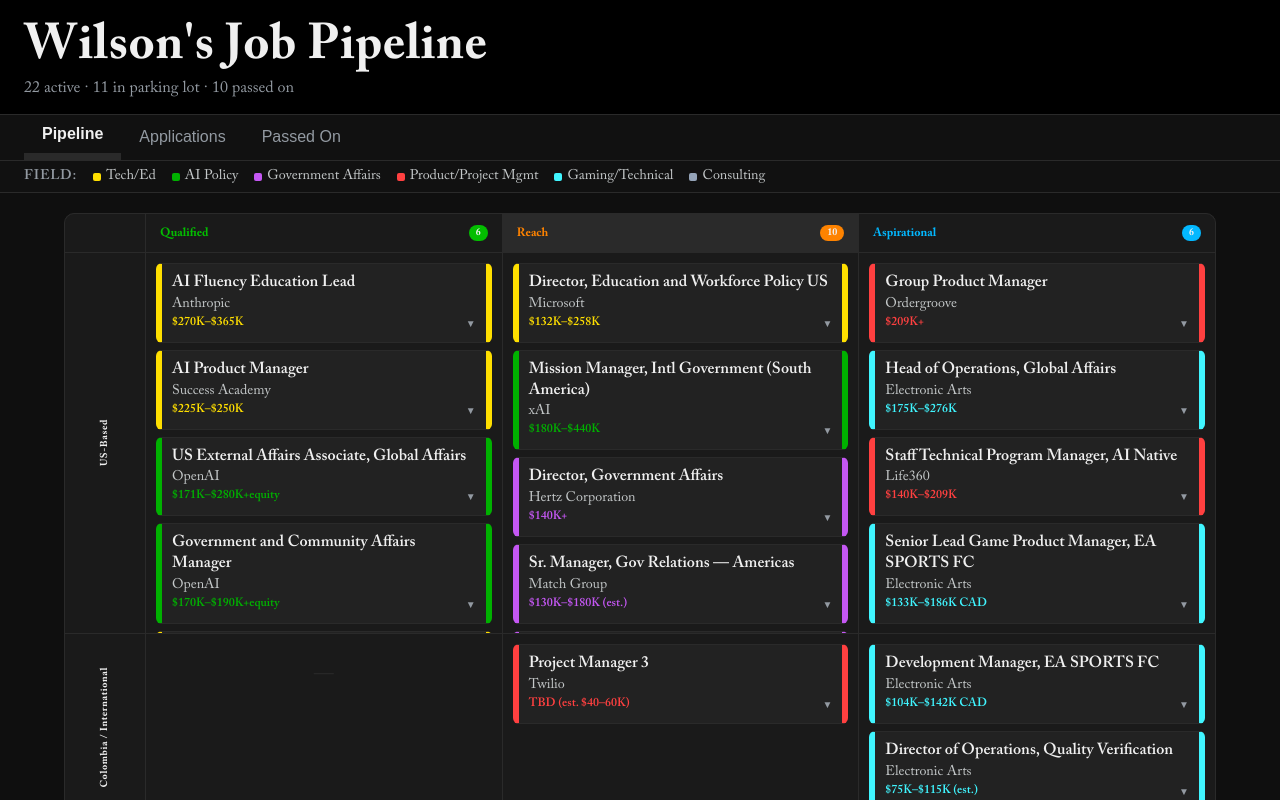
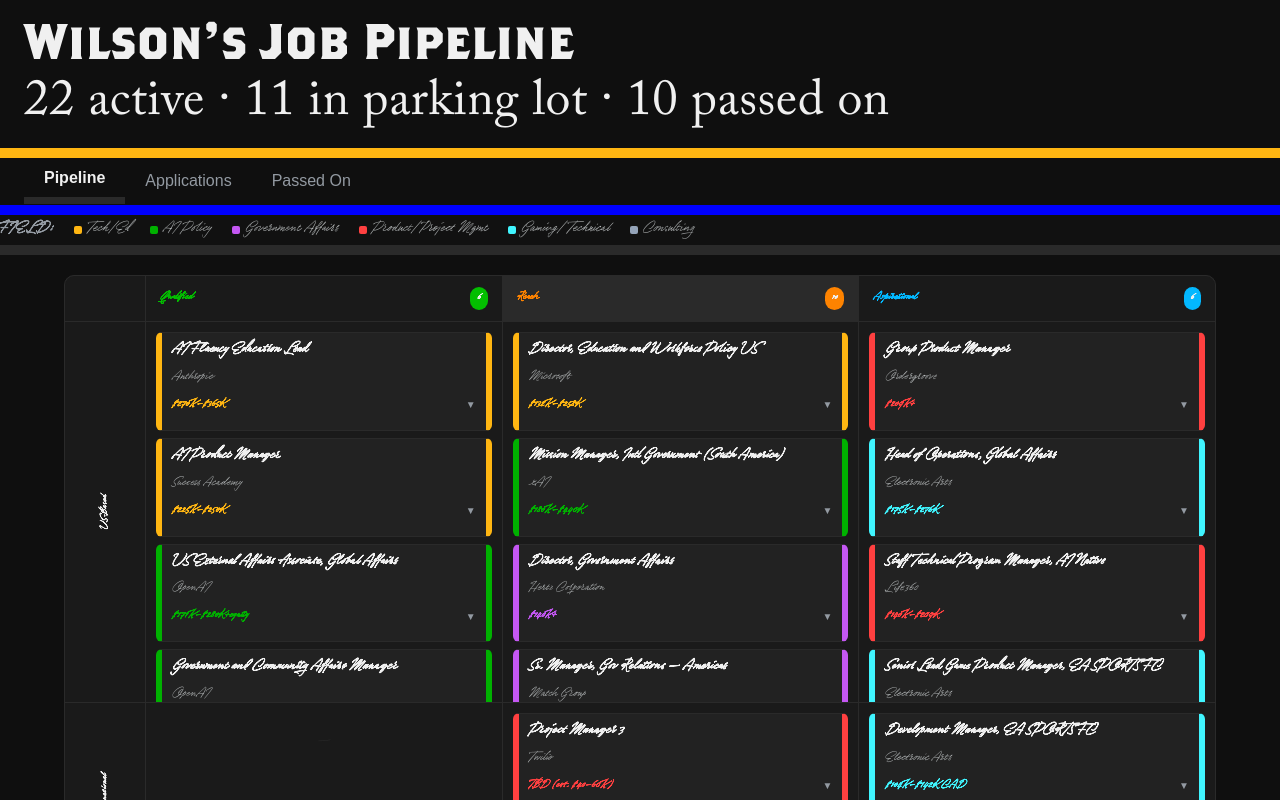
Before and after one commit to wipava13/Learning2Code, a React (Vite) app: page / in a window 1280 px wide. Shown: the top 800 px of the page. Built offline with nearby package versions, Linux system fonts and the light colour scheme; what webfontloader would draw is missing.

Commit message:
Minor Changes 8/23

```diff
--- a/src/main.jsx
+++ b/src/main.jsx
@@ -6,7 +6,7 @@
 
 WebFont.load({
   google: {
-    families: ['Aboreto','Figtree','Arapey','Eater','Luxurious Roman']
+    families: ['Aboreto','Figtree','Arapey','Eater','Luxurious Roman','Montserrat']
   }
 })
 
--- a/src/styles.js
+++ b/src/styles.js
@@ -4,6 +4,7 @@
   SURF: "#1a1a1a",
   SURF2: "#222222",
   BORDER: "#2a2a2a",
+  BORDER2: "#00AA00",
   TEXT: "#f0f0f0",
   TEXT2: "#c5c9ca",
   TEXT3: "#939aa2",
@@ -11,7 +12,7 @@
 
 // ── Career Ladder Colors ─────────────────────────────────────
 export const LADDER_COLORS = {
-  "Tech/Ed": { c: "#ffdf00" },
+  "Tech/Ed": { c: "#ffb612" },
   "AI Policy": { c: "#00b100" },
   "Government Affairs": { c: "#c457f3" },
   "Product/Project Mgmt": { c: "#FF4040" },
@@ -65,7 +66,7 @@
 export const STYLES = {
   // ═══ CONTAINER & LAYOUT ═══
   container: {
-    fontFamily: "Adobe Caslon Pro",
+    fontFamily: "Scribo Pro",
     background: COLORS.BG,
     minHeight: "100vh",
     color: COLORS.TEXT,
@@ -73,36 +74,41 @@
 
   // ═══ HEADER ═══
   header: {
-    background: "#000",
+    background: COLORS.BG,
     padding: `16px ${SPACING.xxl}px`,
-    borderBottom: `1px solid ${COLORS.BORDER}`,
+    borderBottom: `10px solid #FFB612`,
   },
 
   headerTitle: {
     margin: 0,
     fontSize:50,
-    fontWeight: 700,
     letterSpacing: "0.5px",
     color: COLORS.TEXT,
-    fontFamily: 'Mrs. Eaves Small Caps',
+    fontFamily: 'Brothers',
+    fontStyle: 'bold',
+    margin: "3px 0 0",
   },
 
   pageSubtitle: {
-    fontSize: 16,
-    color: COLORS.TEXT3,
+    fontSize: 50,
+    letterSpacing: "0.5px",
+    color: COLORS.TEXT,
+    fontFamily: 'Adobe Caslon Pro',
+    fontStyle: 'normal',
     margin: "3px 0 0",
+    fontWeight: 400,
   },
 
   // ═══ TABS ═══
   tabs: {
-    background: "#111",
-    borderBottom: `1px solid ${COLORS.BORDER}`,
-    padding: `0 ${SPACING.xxl}px`,
+    background: COLORS.BG,
+    borderBottom: `10px solid #0000FF`,
+    padding: `1px ${SPACING.xxl}px`,
     display: "flex",
   },
 
   tab: {
-    padding: "10px 18px",
+    padding: "10px 20px",
     border: "none",
     background: "transparent",
     cursor: "pointer",
@@ -121,23 +127,23 @@
   // ═══ LEGEND ═══
   legendContainer: {
     background: "#111",
-    padding: `7px ${SPACING.xxl}px`,
-    borderBottom: `1px solid ${COLORS.BORDER}`,
+    padding: `10px ${SPACING.xxl}`,
+    borderBottom: `10px solid ${COLORS.BORDER}`,
     display: "flex",
     flexWrap: "wrap",
-    gap: 16,
+    gap: 20,
     alignItems: "center",
   },
 
   legendLabel: {
-    fontSize: 14,
+    fontSize: 16,
     color: COLORS.TEXT3,
     fontWeight: 600,
     letterSpacing: "0.06em",
   },
 
   legendItemName: {
-    fontSize: 14,
+    fontSize: 16,
     color: COLORS.TEXT2,
   },
 
@@ -149,7 +155,7 @@
   },
 
   sectionDesc: {
-    fontSize: 14,
+    fontSize: 16,
     color: COLORS.TEXT3,
     margin: "0 0 16px",
   },
```
